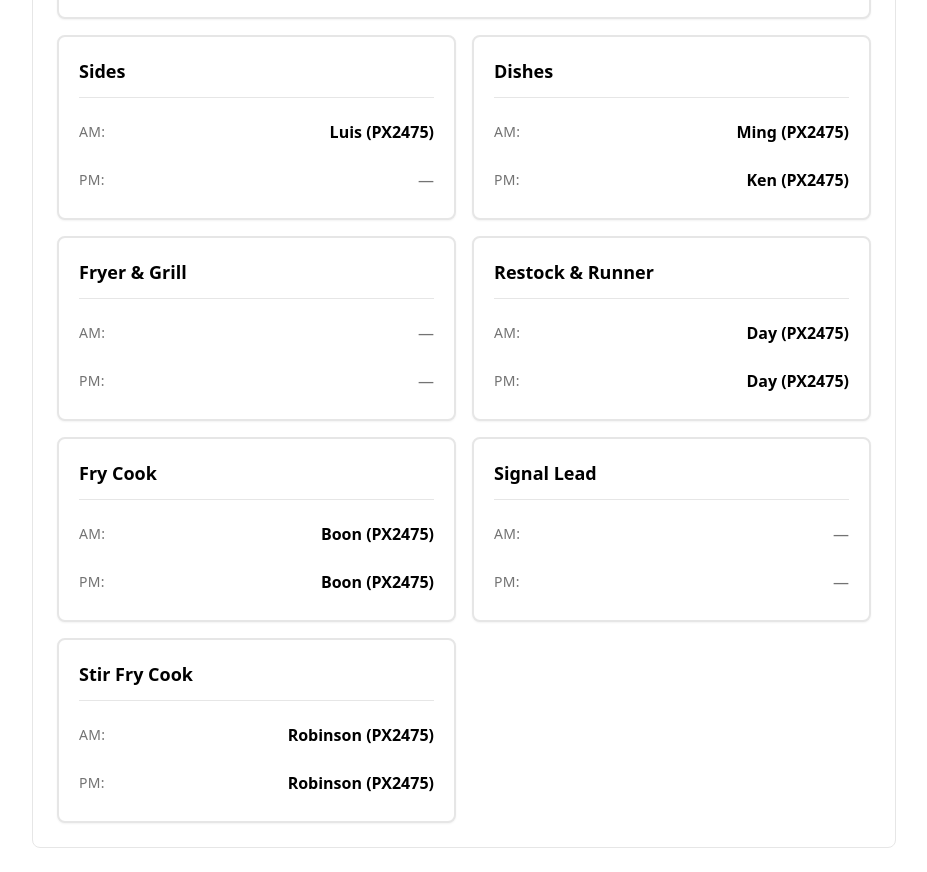
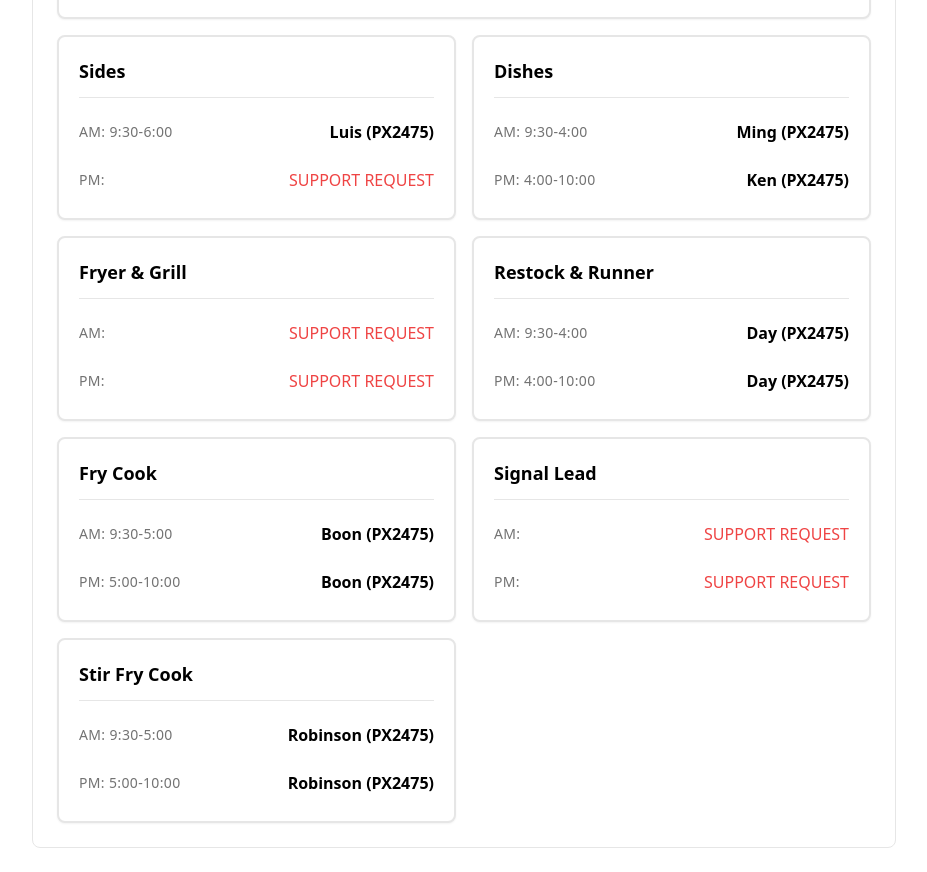
Before and after one commit to olegkuftyrev/2475blackfriday, a Next.js app: page / in a window 1280 px wide. Shown: the part 3120-3992 px from the top of the page, without its empty margins (176-1103 px from the left). Built offline with nearby package versions, Linux system fonts and the light colour scheme.

Commit message:
Update BoH Plan: Add shift times and SUPPORT REQUEST for empty positions

```diff
--- a/components/boh-plan/index.js
+++ b/components/boh-plan/index.js
@@ -40,16 +40,34 @@ export function BoHPlan() {
 
       <div className="space-y-3">
         <div className="flex items-center justify-between py-1.5">
-          <span className="text-sm font-medium text-muted-foreground uppercase tracking-wide">AM:</span>
+          <span className="text-sm font-medium text-muted-foreground uppercase tracking-wide">
+            {position.title === "Restock & Runner"
+              ? "AM: 9:30-4:00"
+              : position.title === "Dishes"
+                ? "AM: 9:30-4:00"
+                : position.title === "Stir Fry Cook" || position.title === "Fry Cook"
+                  ? "AM: 9:30-5:00"
+                  : position.am && position.am.includes("Luis")
+                    ? "AM: 9:30-6:00"
+                    : "AM:"}
+          </span>
           <span className="text-base font-semibold text-foreground">
-            {position.am || <span className="text-muted-foreground font-normal">—</span>}
+            {position.am || <span className="text-red-500 font-normal">SUPPORT REQUEST</span>}
           </span>
         </div>
 
         <div className="flex items-center justify-between py-1.5">
-          <span className="text-sm font-medium text-muted-foreground uppercase tracking-wide">PM:</span>
+          <span className="text-sm font-medium text-muted-foreground uppercase tracking-wide">
+            {position.title === "Restock & Runner"
+              ? "PM: 4:00-10:00"
+              : position.title === "Dishes"
+                ? "PM: 4:00-10:00"
+                : position.title === "Stir Fry Cook" || position.title === "Fry Cook"
+                  ? "PM: 5:00-10:00"
+                  : "PM:"}
+          </span>
           <span className="text-base font-semibold text-foreground">
-            {position.pm || <span className="text-muted-foreground font-normal">—</span>}
+            {position.pm || <span className="text-red-500 font-normal">SUPPORT REQUEST</span>}
           </span>
         </div>
       </div>
```
